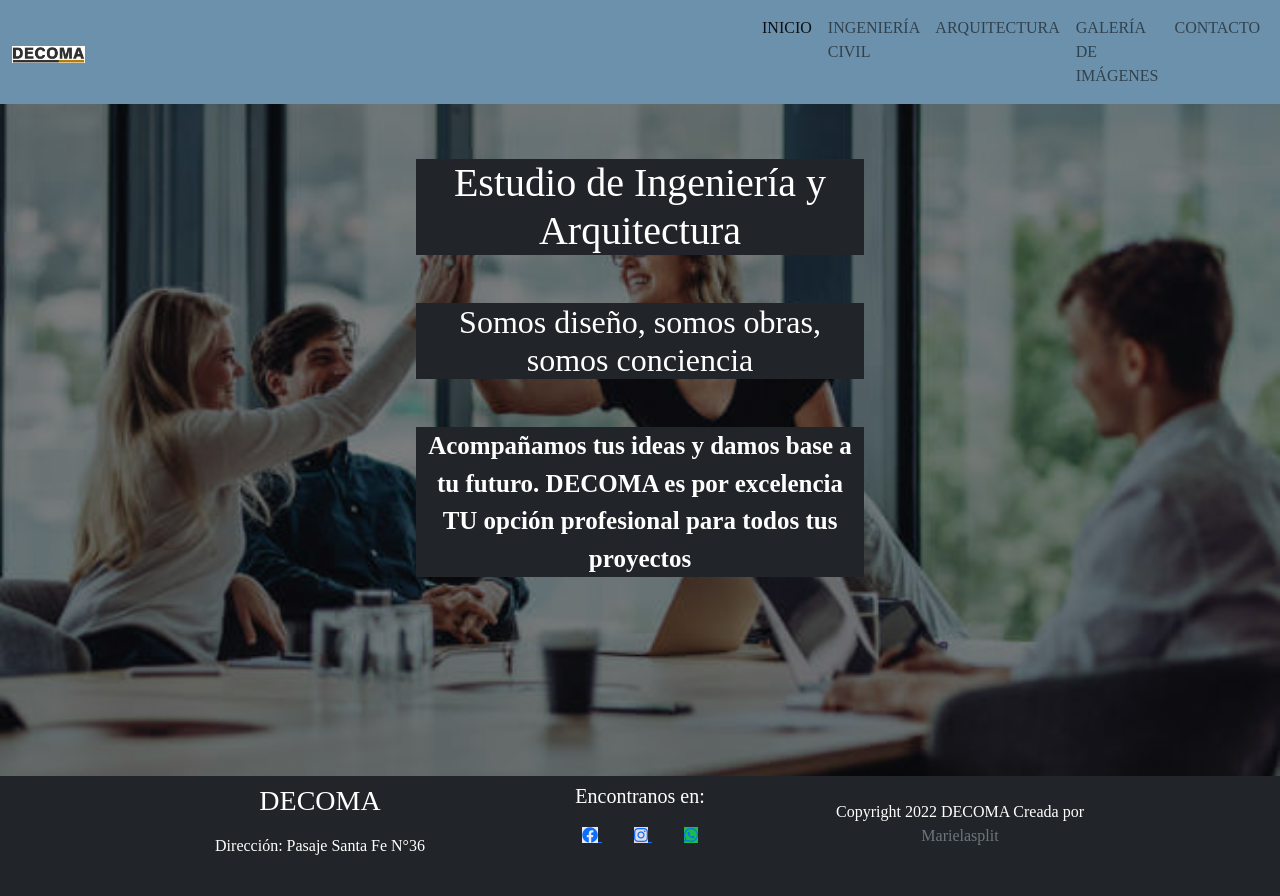
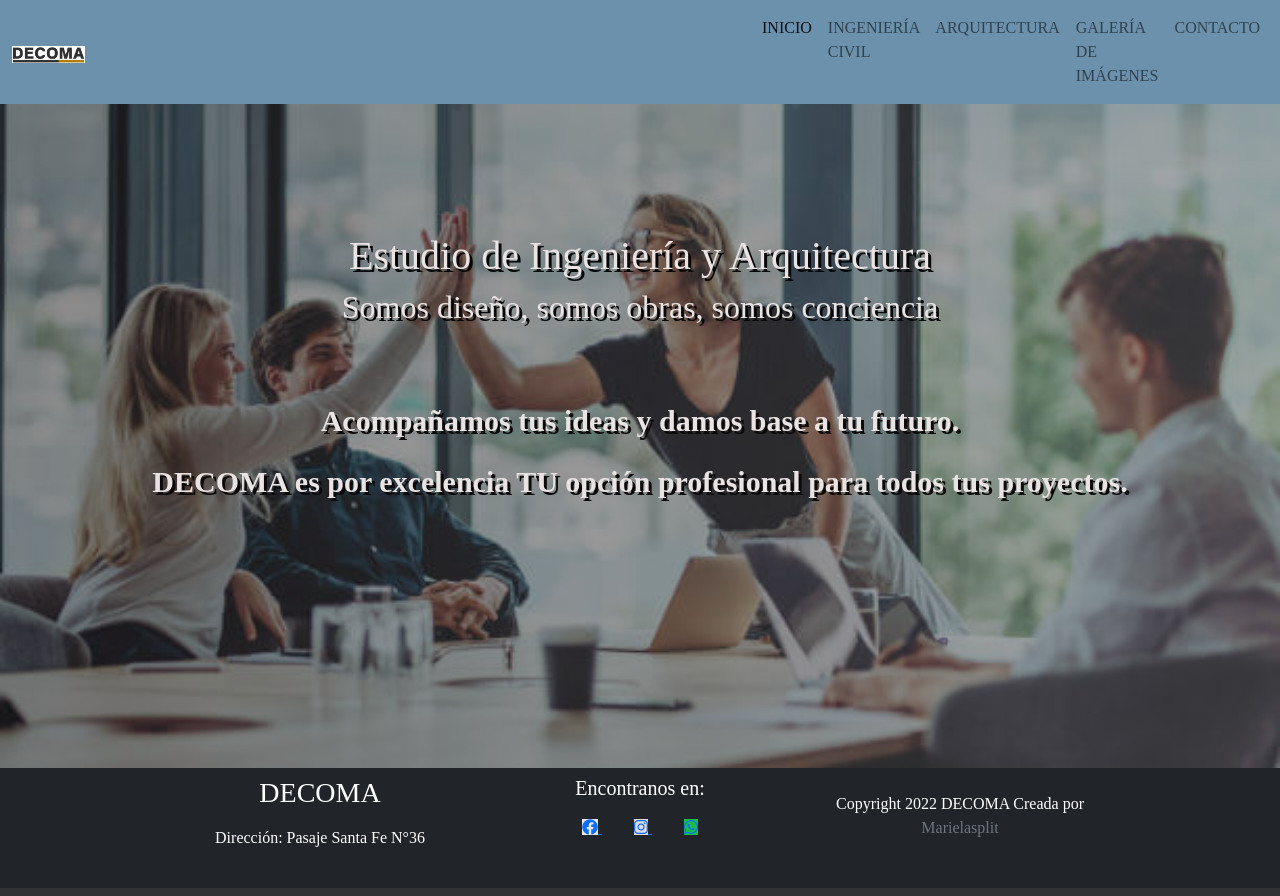
Before and after one commit to split-mar/DECOMA, a website: page index.html in a window 1280 px wide. Drawn offline with nearby package versions, Linux system fonts and the light colour scheme.

Commit message:
últimas revisiones

```diff
--- a/index.html
+++ b/index.html
@@ -79,13 +79,17 @@
     </header>
  <section>
     <div class="fondo">
-      <div class="fondo-texto">
-        <h1 class="text-white bg-dark">Estudio de Ingeniería y Arquitectura</h1>
-        <h2 class="text-white bg-dark mt-5 ">Somos diseño, somos obras, somos conciencia</h2>
-        <p class="text-white bg-dark px-2 mt-5 miParrafo">
-          Acompañamos tus ideas y damos base a tu futuro. DECOMA es por
-          excelencia TU opción profesional para todos tus proyectos
-        </p>
+      <div class="titulo">
+        <h1 class="">Estudio de Ingeniería y Arquitectura</h1>
+        <h2 class="">Somos diseño, somos obras, somos conciencia</h2>
+      </div>
+      <div class="col-xs-12 miParrafo">
+          <p>
+           Acompañamos tus ideas y damos base a tu futuro.</p>
+          <p> DECOMA es por excelencia TU opción profesional
+            para todos tus proyectos.</p>
+
+
       </div>
     </div>
   </section>
--- a/scss/partials/_index.scss
+++ b/scss/partials/_index.scss
@@ -1,26 +1,39 @@
 .fondo {
   width: 100%;
-  height: 84vh;
-  display: flex;
-  align-items: center;
-  justify-content: center;
-  background: linear-gradient(to right, rgb(0 0 0/ 0.5), rgb(0 0 0/ 0.5)),
+  height: 83vh;
+  background: linear-gradient(
+      to right,
+      rgba(31, 27, 27, 0.5),
+      rgba(90, 89, 89, 0.5)
+    ),
     url("../imagenes/index-imagen.jpg");
   background-repeat: no-repeat;
   background-size: cover;
   background-position: center;
-  .fondo-texto {
-    width: 35%;
+  .titulo {
+    font-weight: bold;
+    color: rgb(234, 227, 227);
+    display: flex;
+    flex-direction: column;
+    justify-content: space-around;
+    text-align: center;
+    text-shadow: 3px 3px 0 rgb(5, 7, 8);
+    padding-top: 10%;
+    margin: auto;
+    overflow: auto;
+  }
+
+  .miParrafo {
+    font-size: 30px;
+    color: rgb(234, 227, 227);
+    justify-content: space-around;
+    align-items: flex-center;
+    flex-direction: column;
+    overflow: auto;
     text-align: center;
     font-weight: bold;
-    margin-bottom: 10%;
-    color: rgb(234, 227, 227);
-    justify-content: center;
-    align-items: flex-start;
-    flex-direction: column;
-    overflow: auto;
-    .miParrafo {
-      font-size: 25px;
-    }
+    text-shadow: 3px 3px 0 rgb(11, 9, 9);
+    padding-top: 5%;
+    margin: auto;
   }
 }
--- a/scss/partials/_seccion2.scss
+++ b/scss/partials/_seccion2.scss
@@ -1,9 +1,3 @@
-.miContenedor2 {
-  height: 15vh;
-}
-.miContenedor3 {
-  height: 30vh;
-}
 .miGradiante {
   background: rgb(247, 246, 244);
   background: linear-gradient(
@@ -30,7 +24,7 @@ img.img-fluid:hover {
   height: auto;
 }
 @media screen and (max-width: 500px) {
-  img.img-fluid {
+  .img-fluid {
     transition: none;
     transform: none;
   }
```
Also changed, not shown: seccion2.html (+12 -9 lines), seccion3.html (+2 -2 lines), css/style.css, imagenes/14.png, 1 other file.
